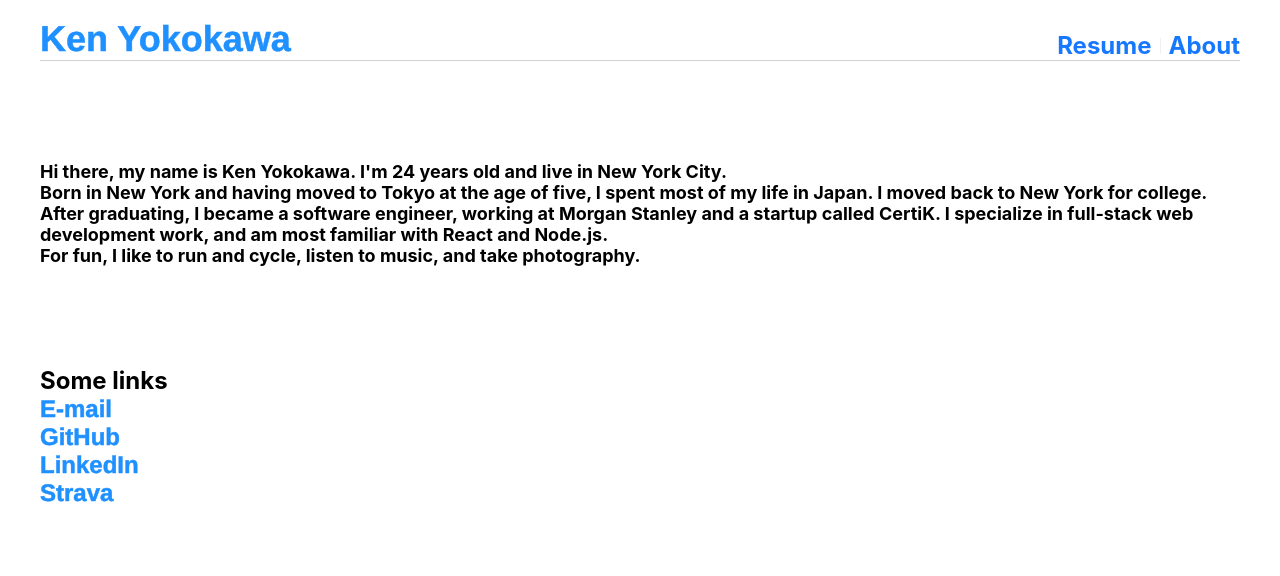
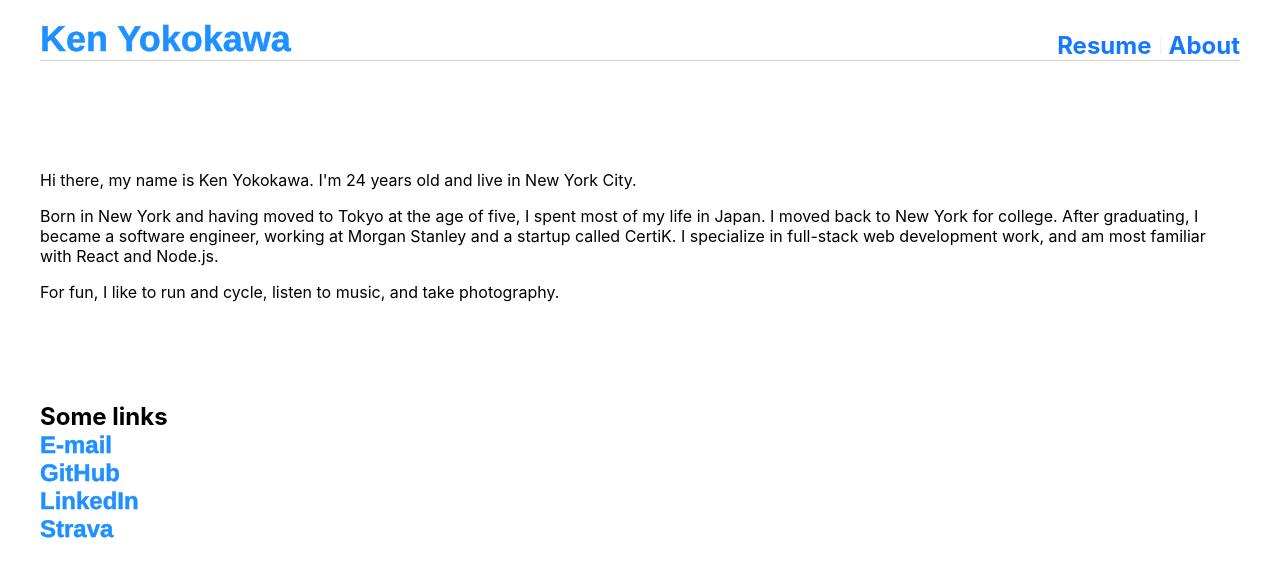
Before and after one commit to ky1044/personal-react-website, a React (Create React App) app: page /about in a window 1280 px wide. Shown: the top 576 px of the page. Built offline with nearby package versions, Linux system fonts and the light colour scheme.

Commit message:
new position for NavBar

```diff
--- a/src/App.css
+++ b/src/App.css
@@ -67,6 +67,23 @@ li {
   letter-spacing: 0.2px;
 }
 
+/* nav bar */
+.nav-bar-container{
+  position: relative; /* initial position */
+  background:white;
+  max-width: 1200px;
+  z-index: 10;
+  height:50px;
+}
+
+.nav-bar-container.sticky {
+  position: fixed;
+
+  top: 0;
+  width:100%
+
+}
+
 /* projects section */
 .projects-section {
   overflow-x: scroll;
--- a/src/App.tsx
+++ b/src/App.tsx
@@ -12,7 +12,6 @@ function App() {
   return (
     <Router>
       <div className="App">
-        <NavBar />
         <Routes>
           <Route path="/" element={<HomePage />} />
           <Route path="/resume" element={<ResumePage />} />
--- a/src/components/nav/NavBar.tsx
+++ b/src/components/nav/NavBar.tsx
@@ -1,9 +1,32 @@
-import React from "react";
 import { Col, Divider, Row } from "antd";
+import { useEffect, useState } from "react";
 import { Link } from "react-router-dom";
 
 export function NavBar() {
+  const [isSticky, setIsSticky] = useState(false);
+
+  useEffect(() => {
+    function handleScroll() {
+      if (window.pageYOffset >= offsetTop) {
+        setIsSticky(true);
+      } else {
+        setIsSticky(false);
+      }
+    }
+
+    const element = document.querySelector(".nav-bar-container");
+    const offsetTop = element?.offsetTop - 20;
+    window.addEventListener("scroll", handleScroll);
+
+    // Cleanup function
+    return () => {
+      window.removeEventListener("scroll", handleScroll);
+    };
+  }, []);
+
   return (
+    <>
+      <div className={`nav-bar-container ${isSticky ? "sticky" : ""}`}>
         <Row
           justify="space-between"
           align="bottom"
@@ -11,17 +34,18 @@ export function NavBar() {
             borderBottom: ".5px lightgrey solid",
             marginTop: 18,
             marginBottom: 12,
+            background: "white",
           }}
         >
           <header>
-        <Link to="./">
+            <Link to="/">
               <h1 className="logo">Ken Yokokawa</h1>
             </Link>
           </header>
 
           <Col>
             <Row>
-          <Link to="./resume">
+              <Link to="/resume">
                 <h2>Resume</h2>
               </Link>
 
@@ -30,11 +54,14 @@ export function NavBar() {
                 orientation="center"
                 style={{ marginTop: "8px", height: "16px" }}
               />
-          <Link to="./about">
+              <Link to="/about">
                 <h2>About</h2>
               </Link>
             </Row>
           </Col>
         </Row>
+      </div>
+      <div style={{ height: isSticky ? 70 : 0 }}></div>
+    </>
   );
 }
--- a/src/pages/about/about.tsx
+++ b/src/pages/about/about.tsx
@@ -1,6 +1,20 @@
 import { Row } from "antd";
 import React, { useMemo } from "react";
 import { Link } from "react-router-dom";
+import { NavBar } from "src/components/nav/NavBar";
+
+const Emoji = ({ label, symbol, className }: any) => {
+  return (
+    <span
+      className="emoji"
+      role="img"
+      aria-label={label ? label : ""}
+      aria-hidden={label ? "false" : "true"}
+    >
+      {symbol}
+    </span>
+  );
+};
 
 const AboutPage = () => {
   const age = useMemo(() => {
@@ -16,23 +30,25 @@ const AboutPage = () => {
 
   return (
     <div>
-      <div style={{marginTop:100, marginBottom:100}}>
+      <NavBar />
+      <div style={{ marginTop: 100, marginBottom: 100 }}></div>
 
-      <h3>
+      <p>
         Hi there, my name is Ken Yokokawa. {"I'm"} {age} years old and live in
         New York City.
-      </h3>
-      <h3>
+      </p>
+      <p>
         Born in New York and having moved to Tokyo at the age of five, I spent
         most of my life in Japan. I moved back to New York for college. After
         graduating, I became a software engineer, working at Morgan Stanley and
         a startup called CertiK. I specialize in full-stack web development
         work, and am most familiar with React and Node.js.
-      </h3>
-      <h3>
+      </p>
+      <p>
         For fun, I like to run and cycle, listen to music, and take photography.
-      </h3>
-      </div>
+      </p>
+      <div style={{ marginTop: 100, marginBottom: 100 }}></div>
+
 
       <h2>Some links</h2>
       <Row>
--- a/src/pages/home/home.tsx
+++ b/src/pages/home/home.tsx
@@ -1,6 +1,8 @@
+import { autocompleteClasses } from "@mui/material";
 import { Carousel, Row } from "antd";
 import React from "react";
 import { Link } from "react-router-dom";
+import { NavBar } from "src/components/nav/NavBar";
 import { OrbitSketch } from "src/components/p5/orbits/orbits";
 import { P5Sketch } from "src/components/p5/starField/sketch";
 import ProjectsSection from "src/components/projects/ProjectsSection";
@@ -23,7 +25,11 @@ function P({ value }: { value?: string }) {
 const HomePage = () => {
   return (
     <div>
-      <Splash />
+      <div style={{ height: "100vh" }}>
+        <Splash />
+      </div>
+      <NavBar />
+
       <div className="top-level-container">
         <ProjectsSection />
       </div>
--- a/src/pages/resume/resume.tsx
+++ b/src/pages/resume/resume.tsx
@@ -1,9 +1,13 @@
 import resume from "./resume.json";
 
 import { Row } from "antd";
+import { NavBar } from "src/components/nav/NavBar";
 
 const ResumePage = () => {
   return (
+    <>
+      <NavBar />
+
       <div className="top-level-container">
         <h2>Work Experience</h2>
         {resume.work_experience.map((job, index) => (
@@ -44,6 +48,7 @@ const ResumePage = () => {
           </div>
         ))}
       </div>
+    </>
   );
 };
 
```
Lines whose indentation alone changed are shown as unchanged.
